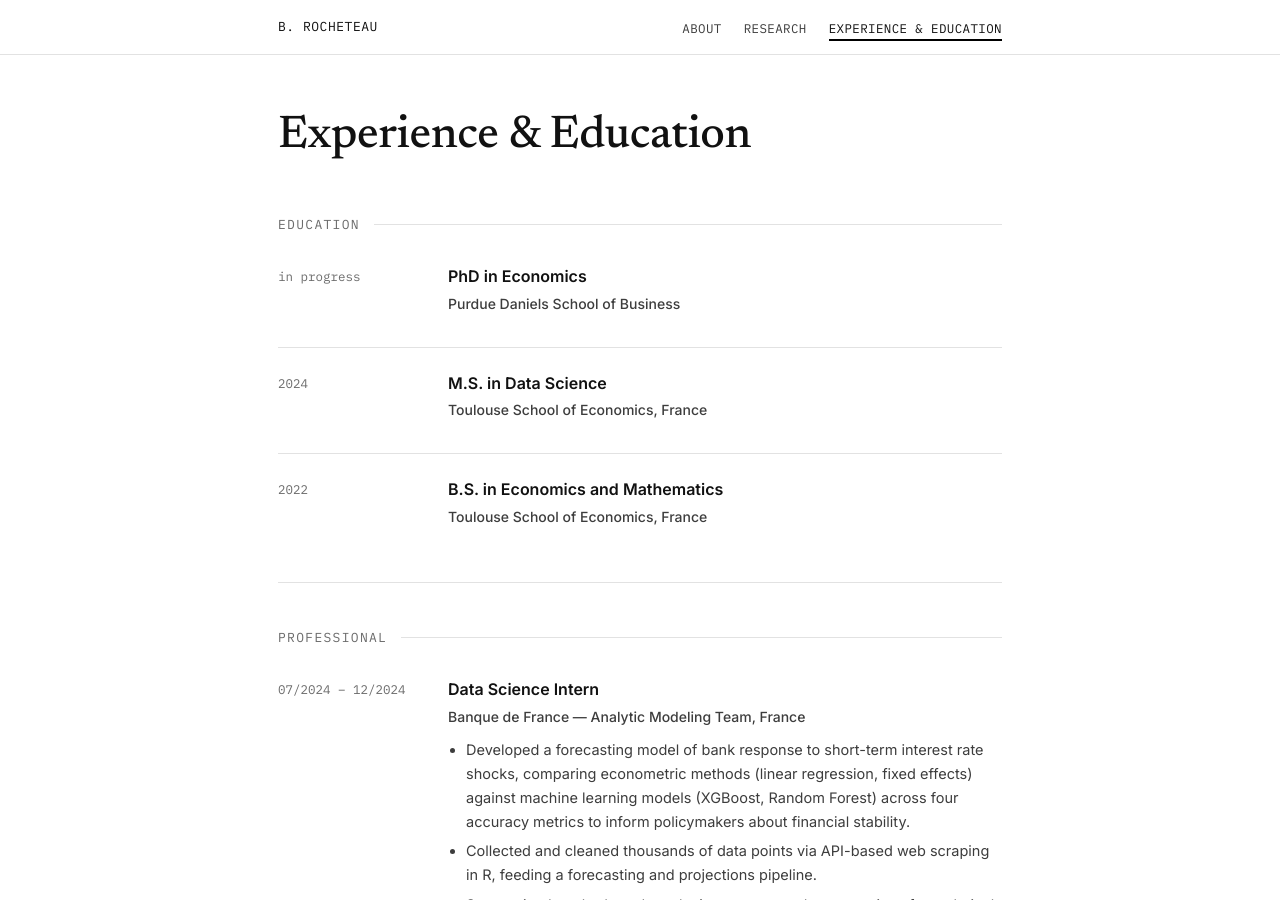
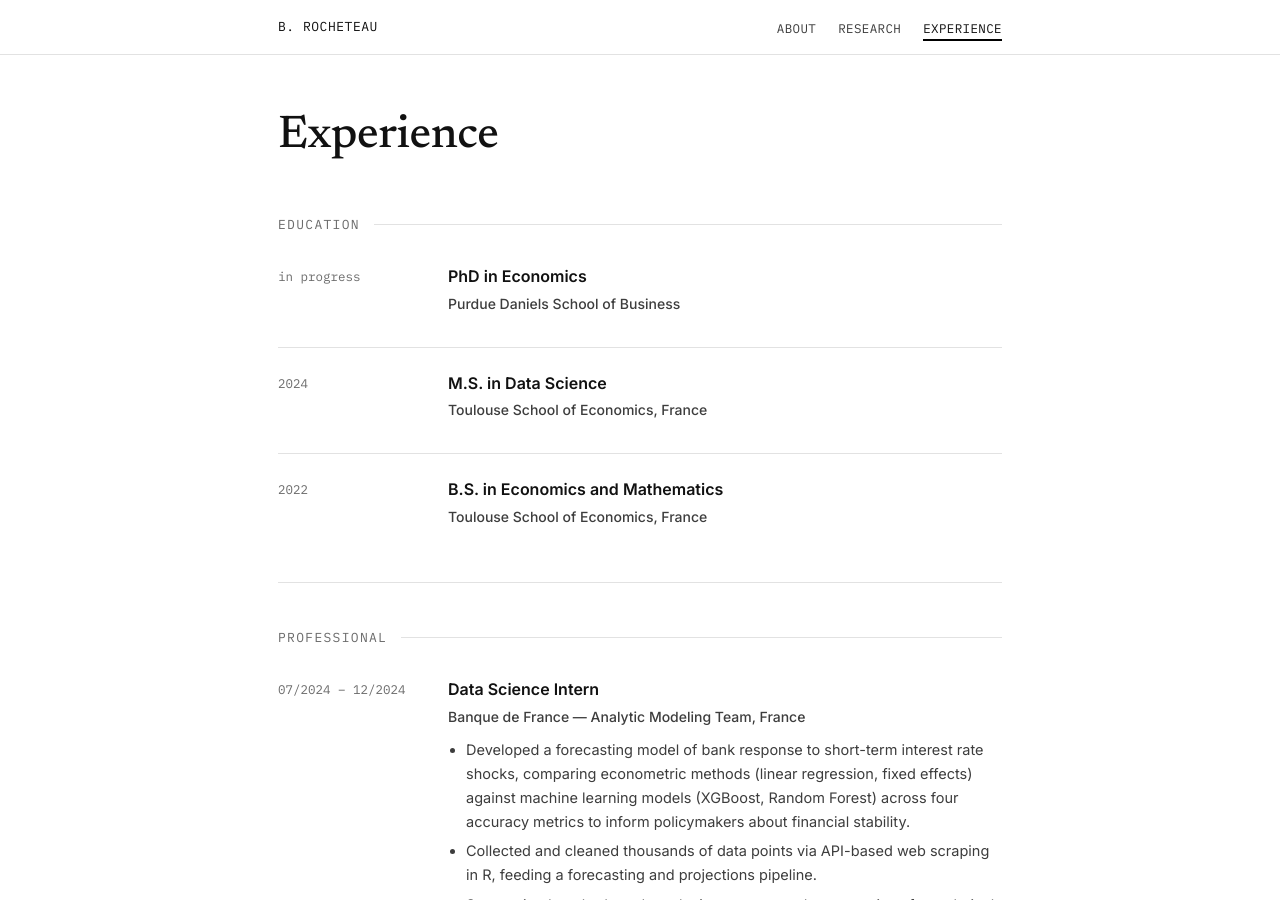
Before and after one commit to ben-rocheteau/ben-rocheteau.github.io, a Jekyll site: the page built from experience.html, in a window 1280 px wide and 900 px high. Built offline with Jekyll 4.4.1, drawn with Linux system fonts in a browser that asks for light colours.

Commit message:
Rename Experience & Education tab to Experience
Co-Authored-By: Claude Opus 5.5 <noreply@anthropic.com>
Claude-Session: https://claude.ai/code/session_0194zPsYjAZJxmfTzV1Nw88t

```diff
--- a/_data/navigation.yml
+++ b/_data/navigation.yml
@@ -5,5 +5,5 @@
   url: /
 - title: Research
   url: /research.html
-- title: Experience & Education
+- title: Experience
   url: /experience.html
--- a/experience.html
+++ b/experience.html
@@ -1,6 +1,6 @@
 ---
 layout: page
-title: Experience & Education
+title: Experience
 description: Education, professional and teaching experience, and skills of Benjamin Rocheteau.
 ---
 <section>
```
